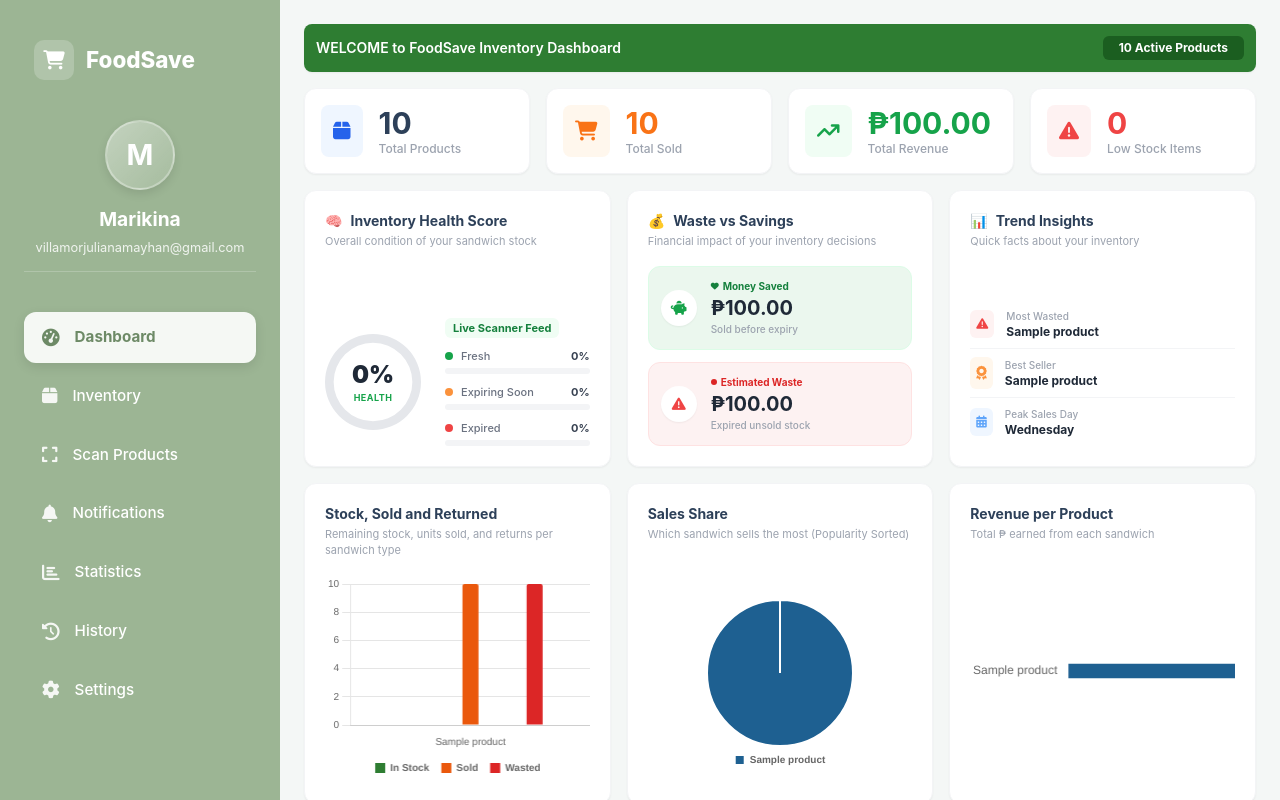
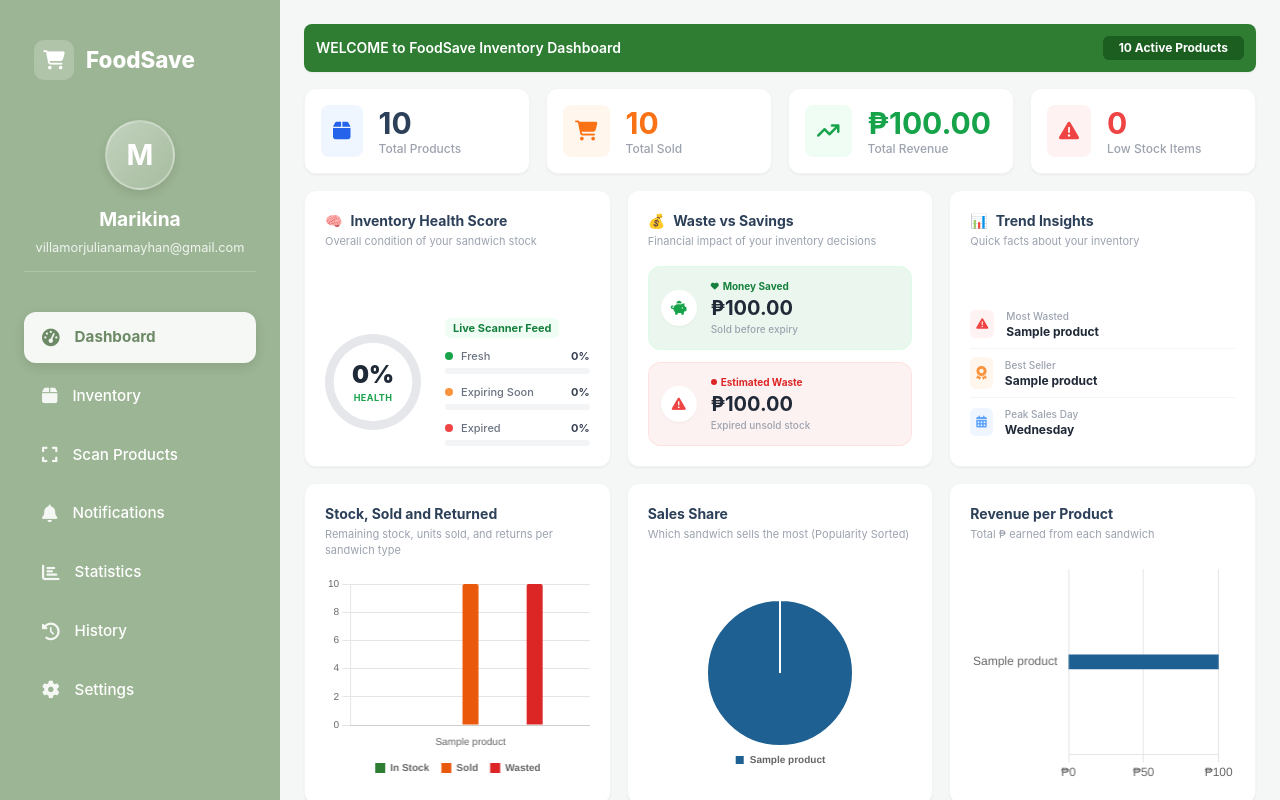
Before and after one commit to mtrsvn/foodsave, a PHP site: page /dashboard.php in a window 1280 px wide. Run offline with PHP 8.4, Linux system fonts and the light colour scheme; a user stored in the database is signed in; data comes from the database, SQL or seed files in the repository; tables that the repository leaves empty hold one stand-in row (values such as "Sample post"); data that the repository does not hold is empty; some libraries are stand-ins or nearby versions.

Commit message:
refactor: remove dashboard card interactivity and update revenue chart tooltip and axis formatting

```diff
--- a/dashboard.php
+++ b/dashboard.php
@@ -162,10 +162,6 @@ if (isset($_GET['ajax']) && $_GET['ajax'] == '1') {
     <link href="https://fonts.googleapis.com/css2?family=Poppins:wght=400;600;700&display=swap" rel="stylesheet">
     <link rel="stylesheet" href="css/style.css">
     <link rel="stylesheet" href="css/inventory.css">
-    <style>
-        .clickable-card { transition: all 0.2s ease-in-out; cursor: pointer; }
-        .clickable-card:hover { transform: translateY(-2px); box-shadow: 0 4px 12px rgba(0,0,0,0.05); }
-    </style>
 </head>
 <body class="bg-[#f4f7f6] text-gray-700">
 
@@ -181,28 +177,28 @@ if (isset($_GET['ajax']) && $_GET['ajax'] == '1') {
     </div>
 
     <div class="grid grid-cols-1 md:grid-cols-4 gap-4 mb-4">
-        <div onclick="goToPage('products.php')" class="clickable-card bg-white p-4 rounded-xl shadow-sm border border-gray-100 flex items-center space-x-4">
+        <div class="bg-white p-4 rounded-xl shadow-sm border border-gray-100 flex items-center space-x-4">
             <div class="p-3 bg-blue-50 text-blue-600 rounded-lg"><i class="fa-solid fa-box text-xl"></i></div>
             <div>
                 <div id="val-total-products" class="text-3xl font-bold text-[#2d4059]"><?= $total_products ?></div>
                 <div class="text-xs text-gray-400 font-medium">Total Products</div>
             </div>
         </div>
-        <div onclick="goToPage('sales.php')" class="clickable-card bg-white p-4 rounded-xl shadow-sm border border-gray-100 flex items-center space-x-4">
+        <div class="bg-white p-4 rounded-xl shadow-sm border border-gray-100 flex items-center space-x-4">
             <div class="p-3 bg-orange-50 text-orange-500 rounded-lg"><i class="fa-solid fa-cart-shopping text-xl"></i></div>
             <div>
                 <div id="val-total-sold" class="text-3xl font-bold text-orange-500"><?= $total_sold ?></div>
                 <div class="text-xs text-gray-400 font-medium">Total Sold</div>
             </div>
         </div>
-        <div onclick="goToPage('revenue.php')" class="clickable-card bg-white p-4 rounded-xl shadow-sm border border-gray-100 flex items-center space-x-4">
+        <div class="bg-white p-4 rounded-xl shadow-sm border border-gray-100 flex items-center space-x-4">
             <div class="p-3 bg-green-50 text-green-600 rounded-lg"><i class="fa-solid fa-arrow-trend-up text-xl"></i></div>
             <div>
                 <div id="val-total-revenue" class="text-3xl font-bold text-green-600">₱<?= number_format($total_revenue, 2) ?></div>
                 <div class="text-xs text-gray-400 font-medium">Total Revenue</div>
             </div>
         </div>
-        <div onclick="goToPage('alerts.php')" class="clickable-card bg-white p-4 rounded-xl shadow-sm border border-gray-100 flex items-center space-x-4">
+        <div class="bg-white p-4 rounded-xl shadow-sm border border-gray-100 flex items-center space-x-4">
             <div class="p-3 bg-red-50 text-red-500 rounded-lg"><i class="fa-solid fa-triangle-exclamation text-xl"></i></div>
             <div>
                 <div id="val-low-stock" class="text-3xl font-bold text-red-500"><?= $low_stock_items ?></div>
@@ -214,7 +210,7 @@ if (isset($_GET['ajax']) && $_GET['ajax'] == '1') {
 
 
     <div class="grid grid-cols-1 lg:grid-cols-3 gap-4 mb-4">
-        <div onclick="goToPage('health_details.php')" class="clickable-card bg-white p-5 rounded-xl shadow-sm border border-gray-100 flex flex-col justify-between">
+        <div class="bg-white p-5 rounded-xl shadow-sm border border-gray-100 flex flex-col justify-between">
             <div>
                 <h3 class="font-bold text-[#2d4059] text-sm flex items-center"><span class="text-pink-400 mr-2">🧠</span> Inventory Health Score</h3>
                 <p class="text-[11px] text-gray-400 mt-0.5">Overall condition of your sandwich stock</p>
@@ -254,7 +250,7 @@ if (isset($_GET['ajax']) && $_GET['ajax'] == '1') {
             </div>
         </div>
 
-        <div onclick="goToPage('financial_details.php')" class="clickable-card bg-white p-5 rounded-xl shadow-sm border border-gray-100 flex flex-col justify-between">
+        <div class="bg-white p-5 rounded-xl shadow-sm border border-gray-100 flex flex-col justify-between">
             <div>
                 <h3 class="font-bold text-[#2d4059] text-sm flex items-center"><span class="text-orange-400 mr-2">💰</span> Waste vs Savings</h3>
                 <p class="text-[11px] text-gray-400 mt-0.5">Financial impact of your inventory decisions</p>
@@ -279,7 +275,7 @@ if (isset($_GET['ajax']) && $_GET['ajax'] == '1') {
             </div>
         </div>
 
-        <div onclick="goToPage('trends_details.php')" class="clickable-card bg-white p-5 rounded-xl shadow-sm border border-gray-100 flex flex-col justify-between">
+        <div class="bg-white p-5 rounded-xl shadow-sm border border-gray-100 flex flex-col justify-between">
             <div>
                 <h3 class="font-bold text-[#2d4059] text-sm flex items-center"><span class="text-purple-400 mr-2">📊</span> Trend Insights</h3>
                 <p class="text-[11px] text-gray-400 mt-0.5">Quick facts about your inventory</p>
@@ -293,7 +289,7 @@ if (isset($_GET['ajax']) && $_GET['ajax'] == '1') {
     </div>
 
     <div class="grid grid-cols-1 lg:grid-cols-3 gap-4">
-        <div onclick="goToPage('stock_vs_sold.php')" class="clickable-card bg-white p-5 rounded-xl shadow-sm border border-gray-100 flex flex-col justify-between">
+        <div class="bg-white p-5 rounded-xl shadow-sm border border-gray-100 flex flex-col justify-between">
             <div>
                 <h3 class="font-bold text-[#2d4059] text-sm">Stock, Sold and Returned</h3>
                 <p class="text-[11px] text-gray-400 mt-0.5">Remaining stock, units sold, and returns per sandwich type</p>
@@ -303,7 +299,7 @@ if (isset($_GET['ajax']) && $_GET['ajax'] == '1') {
             </div>
         </div>
 
-        <div onclick="goToPage('sales_share.php')" class="clickable-card bg-white p-5 rounded-xl shadow-sm border border-gray-100 flex flex-col items-center justify-between">
+        <div class="bg-white p-5 rounded-xl shadow-sm border border-gray-100 flex flex-col items-center justify-between">
             <div class="w-full text-left">
                 <h3 class="font-bold text-[#2d4059] text-sm">Sales Share</h3>
                 <p class="text-[11px] text-gray-400 mt-0.5">Which sandwich sells the most (Popularity Sorted)</p>
@@ -313,7 +309,7 @@ if (isset($_GET['ajax']) && $_GET['ajax'] == '1') {
             </div>
         </div>
 
-        <div onclick="goToPage('revenue_details.php')" class="clickable-card bg-white p-5 rounded-xl shadow-sm border border-gray-100 flex flex-col justify-between">
+        <div class="bg-white p-5 rounded-xl shadow-sm border border-gray-100 flex flex-col justify-between">
             <div>
                 <h3 class="font-bold text-[#2d4059] text-sm">Revenue per Product</h3>
                 <p class="text-[11px] text-gray-400 mt-0.5">Total ₱ earned from each sandwich</p>
@@ -325,10 +321,6 @@ if (isset($_GET['ajax']) && $_GET['ajax'] == '1') {
     </div>
 
     <script>
-        function goToPage(url) {
-            window.location.href = url;
-        }
-
         let labelsList   = <?= json_encode($product_names) ?>;
         let stockData    = <?= json_encode($stock_counts) ?>;
         let soldData     = <?= json_encode($sold_counts) ?>;
@@ -387,8 +379,29 @@ if (isset($_GET['ajax']) && $_GET['ajax'] == '1') {
             data: { labels: labelsList, datasets: [{ data: revenueData, backgroundColor: chartColors, barThickness: 14 }] },
             options: {
                 indexAxis: 'y', responsive: true, maintainAspectRatio: false,
-                plugins: { legend: { display: false } },
-                scales: { x: { beginAtZero: true, max: isAllZero ? 10 : null, display: false }, y: { grid: { display: false }, border: { display: false } } },
+                plugins: {
+                    legend: { display: false },
+                    tooltip: {
+                        callbacks: {
+                            label: function(context) {
+                                return '₱' + Number(context.raw).toLocaleString(undefined, {minimumFractionDigits: 2, maximumFractionDigits: 2});
+                            }
+                        }
+                    }
+                },
+                scales: {
+                    x: {
+                        beginAtZero: true,
+                        max: isAllZero ? 10 : null,
+                        display: true,
+                        ticks: {
+                            callback: function(value) {
+                                return '₱' + value;
+                            }
+                        }
+                    },
+                    y: { grid: { display: false }, border: { display: false } }
+                },
                 animation: { duration: 500 }
             }
         });
```
